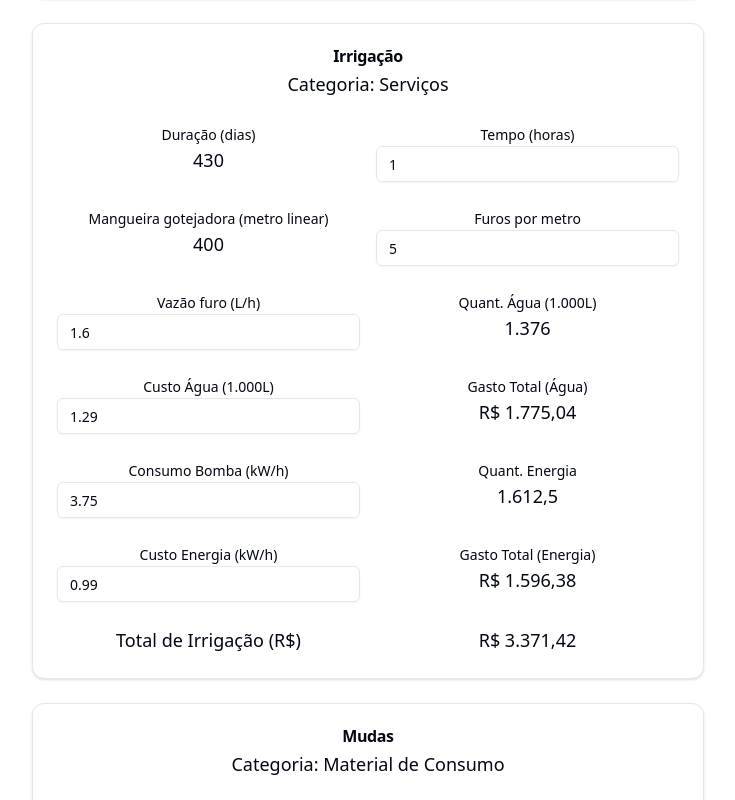
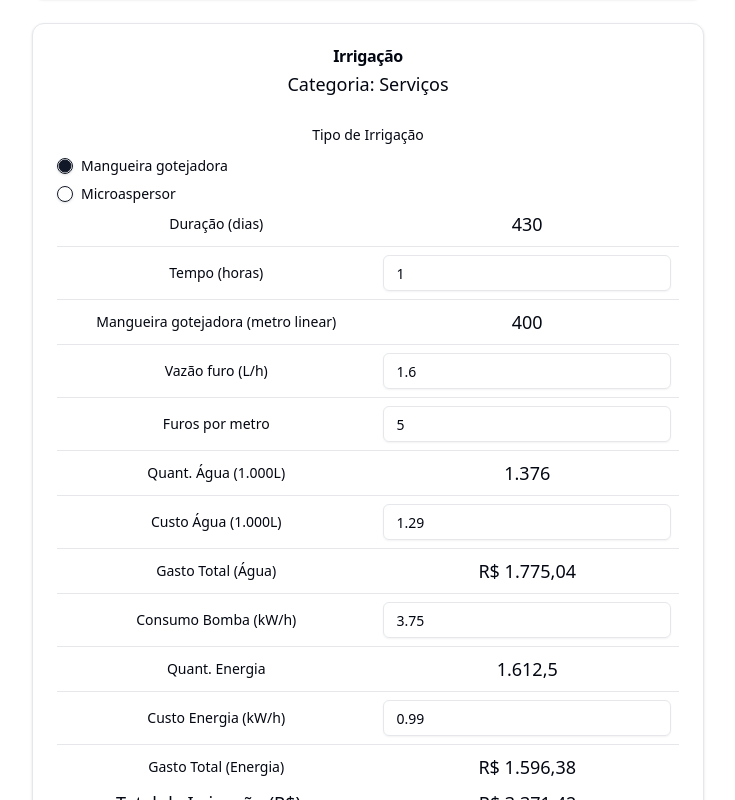
Before and after one commit to cleber1812/APP_Farm, a React (Vite) app: page / in a window 1280 px wide. Shown: the part 1520-2320 px from the top of the page, without its empty margins (0-735 px from the left). Built offline with nearby package versions, Linux system fonts and the light colour scheme.

Commit message:
Seção Irrigação + microaspersor

```diff
--- a/src/components/LaborSection.tsx
+++ b/src/components/LaborSection.tsx
@@ -50,7 +50,7 @@ export function LaborSection({ plants, area, totalCycleDays, totalProductivity,
 
   useEffect(() => {
     // Holes, fertilization and transplanting calculations
-    const holesLabor = Math.round(plants * 0.0020);
+    const holesLabor = Math.round(plants * 0.0034);
     const holesCost = holesLabor * dailyRate;
     setHolesLaborDays(holesLabor);
     setHolesLaborCost(holesCost);
--- a/src/pages/Home.tsx
+++ b/src/pages/Home.tsx
@@ -53,15 +53,18 @@ export function Home () {
   const [totalSeedlingsCost, setTotalSeedlingsCost] = useState(0);
 
   // Irrigation states
+  const [irrigationType, setIrrigationType] = useState("dripping");
   const [irrigationHours, setIrrigationHours] = useState(1);
   const [holesPerMeter, setHolesPerMeter] = useState(5);
   const [holeFlow, setHoleFlow] = useState(1.6);
+  const [sprinklerFlow, setSprinklerFlow] = useState(75);
   const [waterCost, setWaterCost] = useState(1.29);
   const [pumpConsumption, setPumpConsumption] = useState(3.750);
   const [energyCost, setEnergyCost] = useState(0.99);
 
   // Calculated irrigation values
   const [drippingHose, setDrippingHose] = useState(0);
+  const [sprinklersCount, setSprinklersCount] = useState(0);
   const [waterQuantity, setWaterQuantity] = useState(0);
   const [totalWaterCost, setTotalWaterCost] = useState(0);
   const [energyQuantity, setEnergyQuantity] = useState(0);
@@ -143,8 +146,18 @@ export function Home () {
     const hoseLength = calculatedArea / rowSpacing;
     setDrippingHose(hoseLength);
 
+    // Calculate sprinklers quant
+    const sprinklersQty = Math.ceil(calculatedArea / 20);
+    setSprinklersCount(sprinklersQty);
+
     // Calculate water quantity in thousands of liters
-    const waterQty = (totalCycleDays * irrigationHours * hoseLength * holeFlow * holesPerMeter) / 1000;
+    let waterQty = 0;
+
+    if (irrigationType === "dripping") {
+      waterQty = (totalCycleDays * irrigationHours * hoseLength * holeFlow * holesPerMeter) / 1000;
+    } else {
+      waterQty = (totalCycleDays * irrigationHours * sprinklersCount * sprinklerFlow) / 1000;
+    }
     setWaterQuantity(waterQty);
 
     // Calculate total water cost
@@ -163,7 +176,6 @@ export function Home () {
     const irrigationTotalCost = waterTotalCost + energyTotalCost;
     setTotalIrrigationCost(irrigationTotalCost);
 
-
     // SECAO VENDAS
     // Calculate per plant revenue and total revenue
     const wholesaleRevenue = wholesalePrice * (wholesalePercentage / 100);
@@ -177,7 +189,7 @@ export function Home () {
     firstCycleStart, firstCycleDuration, secondCycleDuration, thirdCycleDuration,
     reservePercentage, seedlingUnitPrice,
     totalCycleDays, calculatedArea,
-    irrigationHours, holeFlow, holesPerMeter, waterCost, pumpConsumption, energyCost,
+    irrigationType, irrigationHours, holeFlow, holesPerMeter, sprinklerFlow, waterCost, pumpConsumption, energyCost,
     soilAnalysisCost,
     wholesalePrice, retailPrice, wholesalePercentage,
   ]);
@@ -498,21 +510,47 @@ export function Home () {
       />
 
 
+
       <Card className="w-full max-w-2xl">
         <CardHeader>
           <CardTitle>Irrigação</CardTitle>
           <div className="text-lg font-medium">Categoria: Serviços</div>
         </CardHeader>
         <CardContent>
-          <div className="space-y-6">
-            <div className="grid grid-cols-2 gap-4">
-              <div>
-                <Label>Duração (dias)</Label>
-                <p className="text-lg font-medium">{totalCycleDays}</p>
+          <div className="space-y-3">
+            <Label>Tipo de Irrigação</Label>
+            <RadioGroup
+              defaultValue="dripping"
+              onValueChange={setIrrigationType}
+              className="flex flex-col space-y-1"
+            >
+              <div className="flex items-center space-x-2">
+                <RadioGroupItem value="dripping" id="dripping" />
+                <Label htmlFor="dripping">Mangueira gotejadora</Label>
+              </div>
+              <div className="flex items-center space-x-2">
+                <RadioGroupItem value="sprinkler" id="sprinkler" />
+                <Label htmlFor="sprinkler">Microaspersor</Label>
+              </div>
+            </RadioGroup>
           </div>
 
-              <div>
+          <Table>
+            <TableBody>
+              <TableRow>
+                <TableCell>
+                  <Label>Duração (dias)</Label>
+                </TableCell>
+                <TableCell>
+                  <p className="text-lg font-medium">{totalCycleDays}</p>
+                </TableCell>
+              </TableRow>
+
+              <TableRow>
+                <TableCell>
                   <Label htmlFor="hours">Tempo (horas)</Label>
+                </TableCell>
+                <TableCell>
                   <Input
                     id="hours"
                     type="number"
@@ -520,19 +558,42 @@ export function Home () {
                     value={irrigationHours}
                     onChange={(e) => setIrrigationHours(Number(e.target.value))}
                   />
-              </div>
-            </div>
+                </TableCell>
+              </TableRow>
 
-            <div className="grid grid-cols-2 gap-4">
-              <div>
+              {irrigationType === "dripping" ? (
+                <>
+                  <TableRow>
+                    <TableCell>
                       <Label>Mangueira gotejadora (metro linear)</Label>
+                    </TableCell>
+                    <TableCell>
                       <p className="text-lg font-medium">
                         {drippingHose.toLocaleString('pt-BR', { maximumFractionDigits: 2 })}
                       </p>
-              </div>
+                    </TableCell>
+                  </TableRow>
 
-              <div>
+                  <TableRow>
+                    <TableCell>
+                      <Label htmlFor="holeFlow">Vazão furo (L/h)</Label>
+                    </TableCell>
+                    <TableCell>
+                      <Input
+                        id="holeFlow"
+                        type="number"
+                        step="0.1"
+                        value={holeFlow}
+                        onChange={(e) => setHoleFlow(Number(e.target.value))}
+                      />
+                    </TableCell>
+                  </TableRow>
+
+                  <TableRow>
+                    <TableCell>
                       <Label htmlFor="holesPerMeter">Furos por metro</Label>
+                    </TableCell>
+                    <TableCell>
                       <Input
                         id="holesPerMeter"
                         type="number"
@@ -540,32 +601,59 @@ export function Home () {
                         value={holesPerMeter}
                         onChange={(e) => setHolesPerMeter(Number(e.target.value))}
                       />
-              </div>
-            </div>
+                    </TableCell>
+                  </TableRow>
+                </>
+              ) : (
+                <>
+                  <TableRow>
+                    <TableCell>
+                      <Label htmlFor="sprinklersCount">Aspersores (quant)</Label>
+                    </TableCell>
+                    <TableCell>
+                      <Input
+                        id="sprinklersCount"
+                        type="number"
+                        step="1"
+                        value={sprinklersCount}
+                        onChange={(e) => setSprinklersCount(Number(e.target.value))}
+                      />
+                    </TableCell>
+                  </TableRow>
 
-            <div className="grid grid-cols-2 gap-4">
-            <div>
-                <Label htmlFor="holeFlow">Vazão furo (L/h)</Label>
+                  <TableRow>
+                    <TableCell>
+                      <Label htmlFor="sprinklerFlow">Vazão aspersor (L/h)</Label>
+                    </TableCell>
+                    <TableCell>
                       <Input
-                  id="holeFlow"
+                        id="sprinklerFlow"
                         type="number"
                         step="0.1"
-                  value={holeFlow}
-                  onChange={(e) => setHoleFlow(Number(e.target.value))}
+                        value={sprinklerFlow}
+                        onChange={(e) => setSprinklerFlow(Number(e.target.value))}
                       />
-              </div>
+                    </TableCell>
+                  </TableRow>
+                </>
+              )}
 
-              <div>
+              <TableRow>
+                <TableCell>
                   <Label>Quant. Água (1.000L)</Label>
+                </TableCell>
+                <TableCell>
                   <p className="text-lg font-medium">
                     {waterQuantity.toLocaleString('pt-BR', { maximumFractionDigits: 2 })}
                   </p>
-              </div>
-            </div>
+                </TableCell>
+              </TableRow>
 
-            <div className="grid grid-cols-2 gap-4">
-              <div>
+              <TableRow>
+                <TableCell>
                   <Label htmlFor="waterCost">Custo Água (1.000L)</Label>
+                </TableCell>
+                <TableCell>
                   <Input
                     id="waterCost"
                     type="number"
@@ -573,19 +661,25 @@ export function Home () {
                     value={waterCost}
                     onChange={(e) => setWaterCost(Number(e.target.value))}
                   />
-              </div>
+                </TableCell>
+              </TableRow>
 
-              <div>
+              <TableRow>
+                <TableCell>
                   <Label>Gasto Total (Água)</Label>
+                </TableCell>
+                <TableCell>
                   <p className="text-lg font-medium">
                     R$ {totalWaterCost.toLocaleString('pt-BR', { minimumFractionDigits: 2, maximumFractionDigits: 2 })}
                   </p>
-              </div>
-            </div>
+                </TableCell>
+              </TableRow>
 
-            <div className="grid grid-cols-2 gap-4">
-              <div>
+              <TableRow>
+                <TableCell>
                   <Label htmlFor="pumpConsumption">Consumo Bomba (kW/h)</Label>
+                </TableCell>
+                <TableCell>
                   <Input
                     id="pumpConsumption"
                     type="number"
@@ -593,19 +687,25 @@ export function Home () {
                     value={pumpConsumption}
                     onChange={(e) => setPumpConsumption(Number(e.target.value))}
                   />
-              </div>
+                </TableCell>
+              </TableRow>
 
-              <div>
+              <TableRow>
+                <TableCell>
                   <Label>Quant. Energia</Label>
+                </TableCell>
+                <TableCell>
                   <p className="text-lg font-medium">
                     {energyQuantity.toLocaleString('pt-BR', { maximumFractionDigits: 2 })}
                   </p>
-              </div>
-            </div>
+                </TableCell>
+              </TableRow>
 
-            <div className="grid grid-cols-2 gap-4">
-              <div>
+              <TableRow>
+                <TableCell>
                   <Label htmlFor="energyCost">Custo Energia (kW/h)</Label>
+                </TableCell>
+                <TableCell>
                   <Input
                     id="energyCost"
                     type="number"
@@ -613,21 +713,25 @@ export function Home () {
                     value={energyCost}
                     onChange={(e) => setEnergyCost(Number(e.target.value))}
                   />
-              </div>
+                </TableCell>
+              </TableRow>
 
-              <div>
+              <TableRow>
+                <TableCell>
                   <Label>Gasto Total (Energia)</Label>
+                </TableCell>
+                <TableCell>
                   <p className="text-lg font-medium">
                     R$ {totalEnergyCost.toLocaleString('pt-BR', { minimumFractionDigits: 2, maximumFractionDigits: 2 })}
                   </p>
-              </div>
-            </div>
-
+                </TableCell>
+              </TableRow>
+            </TableBody>
+          </Table>
               <div className="grid grid-cols-2 gap-4 text-lg font-medium">
                 <div> Total de Irrigação (R$) </div>
                 <div>
                   R$ {totalIrrigationCost.toLocaleString('pt-BR', { minimumFractionDigits: 2, maximumFractionDigits: 2 })}
-              </div>
                 </div>
               </div>
         </CardContent>
@@ -641,12 +745,6 @@ export function Home () {
         </CardHeader>
         <CardContent>
           <Table>
-            {/* <TableHeader>
-              <TableRow>
-                <TableHead className="text-center">Item</TableHead>
-                <TableHead className="text-center">Valor</TableHead>
-              </TableRow>
-            </TableHeader> */}
             <TableBody>
               <TableRow>
                 <TableCell>Quantidade (mudas)</TableCell>
```
Lines whose indentation alone changed are shown as unchanged.
